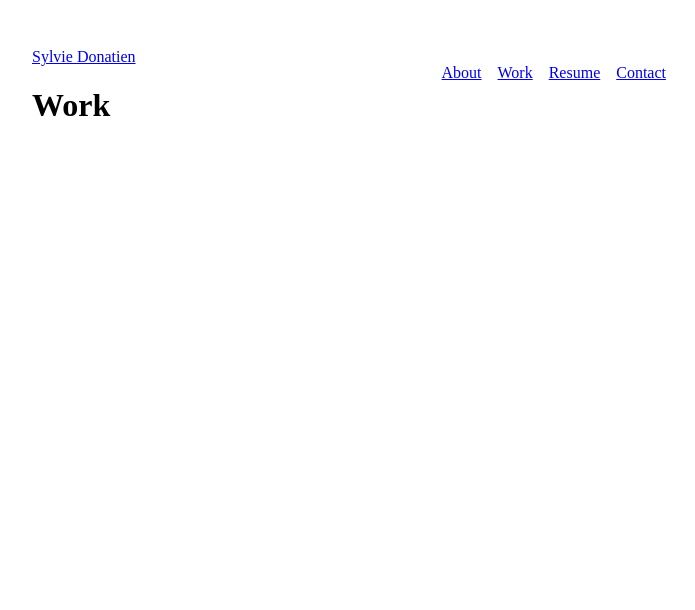
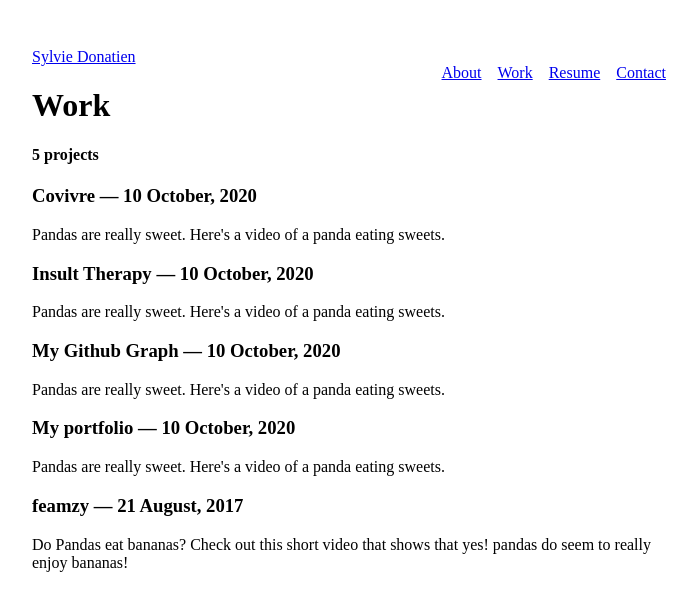
Before and after one commit to sylvie-uxe/portfolio, a Gatsby site: page /work in a window 1280 px wide. Shown: the whole page, without its empty margins (283-978 px from the left). Built offline with nearby package versions, Linux system fonts and the light colour scheme; Gatsby itself is replaced by a stand-in of ours.

Commit message:
Add source and transformer for markdown files

```diff
--- a/gatsby-config.js
+++ b/gatsby-config.js
@@ -3,6 +3,14 @@ module.exports = {
     title: "Sylvie Donatien",
   },
   plugins: [
-    "gatsby-plugin-sass"
+    "gatsby-plugin-sass",
+    {
+      resolve: "gatsby-source-filesystem",
+      options: {
+        name: "src",
+        path: `${__dirname}/src/`
+      },
+    },
+    "gatsby-transformer-remark",
   ],
 };
--- a/package.json
+++ b/package.json
@@ -17,6 +17,8 @@
   "dependencies": {
     "gatsby": "^3.3.0",
     "gatsby-plugin-sass": "^4.3.0",
+    "gatsby-source-filesystem": "^3.3.0",
+    "gatsby-transformer-remark": "^4.0.0",
     "react": "^17.0.2",
     "react-dom": "^17.0.2",
     "sass": "^1.32.8"
--- /dev/null
+++ b/src/content/projects/covivre.md
@@ -0,0 +1,10 @@
+---
+title: "Covivre"
+date: "2020-10-10"
+---
+
+Pandas are really sweet.
+
+Here's a video of a panda eating sweets.
+
+<iframe width="560" height="315" src="https://www.youtube.com/embed/4n0xNbfJLR8" frameborder="0" allowfullscreen></iframe>
--- /dev/null
+++ b/src/content/projects/feamzy.md
@@ -0,0 +1,8 @@
+---
+title: "feamzy"
+date: "2017-08-21"
+---
+
+Do Pandas eat bananas? Check out this short video that shows that yes! pandas do seem to really enjoy bananas!
+
+<iframe width="560" height="315" src="https://www.youtube.com/embed/4SZl1r2O_bY" frameborder="0" allowfullscreen></iframe>
--- /dev/null
+++ b/src/content/projects/insult-therapy.md
@@ -0,0 +1,10 @@
+---
+title: "Insult Therapy"
+date: "2020-10-10"
+---
+
+Pandas are really sweet.
+
+Here's a video of a panda eating sweets.
+
+<iframe width="560" height="315" src="https://www.youtube.com/embed/4n0xNbfJLR8" frameborder="0" allowfullscreen></iframe>
--- /dev/null
+++ b/src/content/projects/my-github-graph.md
@@ -0,0 +1,10 @@
+---
+title: "My Github Graph"
+date: "2020-10-10"
+---
+
+Pandas are really sweet.
+
+Here's a video of a panda eating sweets.
+
+<iframe width="560" height="315" src="https://www.youtube.com/embed/4n0xNbfJLR8" frameborder="0" allowfullscreen></iframe>
--- /dev/null
+++ b/src/content/projects/my-portfolio.md
@@ -0,0 +1,10 @@
+---
+title: "My portfolio"
+date: "2020-10-10"
+---
+
+Pandas are really sweet.
+
+Here's a video of a panda eating sweets.
+
+<iframe width="560" height="315" src="https://www.youtube.com/embed/4n0xNbfJLR8" frameborder="0" allowfullscreen></iframe>
--- a/src/pages/work.js
+++ b/src/pages/work.js
@@ -1,10 +1,42 @@
 import React from "react";
+import { graphql } from "gatsby";
+
 import Layout from "../components/layout";
 
-export default function Work() {
+export default function Work({ data }) {
   return (
     <Layout>
       <h1>Work</h1>
+      <h4>{data.allMarkdownRemark.totalCount} projects</h4>
+        {data.allMarkdownRemark.edges.map(({ node }) => (
+          <div key={node.id}>
+            <h3>
+              {node.frontmatter.title}{" "}
+              <span>
+                — {node.frontmatter.date}
+              </span>
+            </h3>
+            <p>{node.excerpt}</p>
+          </div>
+        ))}
     </Layout>
   );
 }
+
+export const query = graphql`
+  query {
+    allMarkdownRemark(sort: { fields: [frontmatter___date], order: DESC }) {
+      totalCount
+      edges {
+        node {
+          id
+          frontmatter {
+            title
+            date(formatString: "DD MMMM, YYYY")
+          }
+          excerpt
+        }
+      }
+    }
+  }
+`
```
Also changed, not shown: 1 other file.
